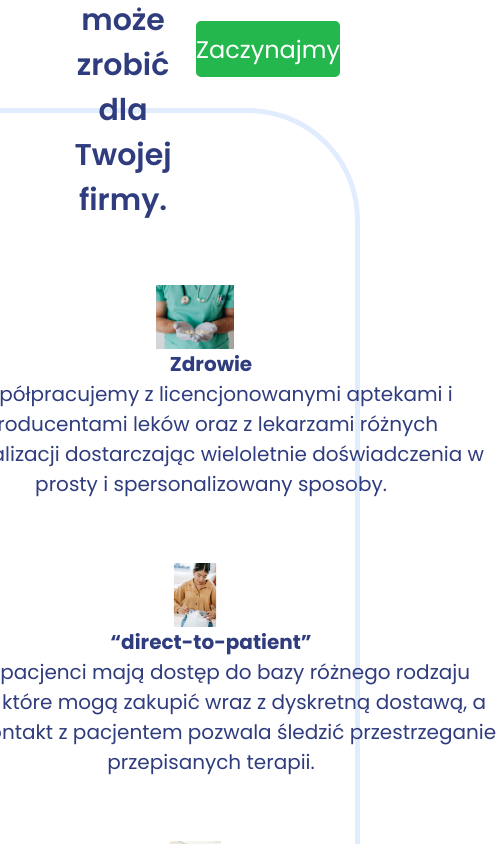
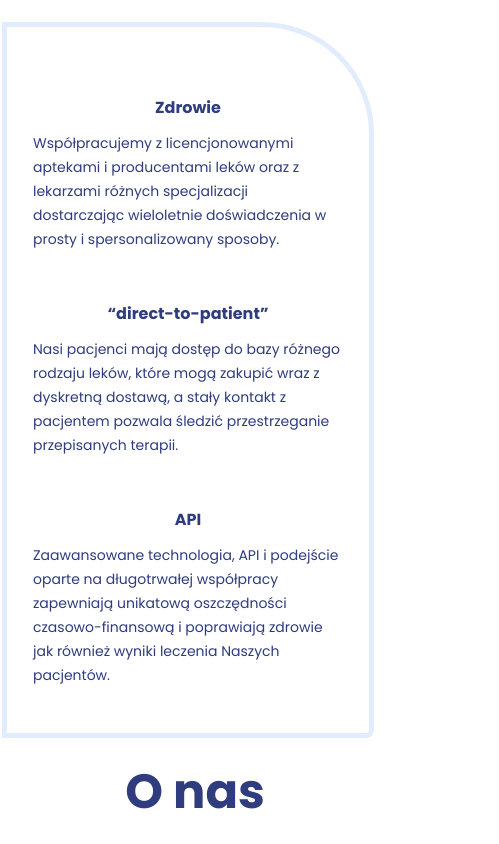
Before and after one commit to arjamizo/medex-langing-page, a Next.js app: page / in a window 390 px wide. Shown: the part 2880-3724 px from the top of the page, 499 px wide, since content can reach past the window. Built offline with nearby package versions, Linux system fonts and the light colour scheme.

Commit message:
[feat] WhatWeCouldDo component finished

```diff
--- a/components/WhatWeCouldDo.tsx
+++ b/components/WhatWeCouldDo.tsx
@@ -10,67 +10,55 @@ export default function WhatWeCouldDo() {
           <h3>Odkryj co Medex może zrobić dla Twojej firmy.</h3>
           <div className={styles.buttonGreen}>Zaczynajmy</div>
         </div>
-        <div className={styles.backgroundSquare}>
-        </div>
+        <div className={styles.backgroundSquareAbsolute} />
+        <div className={styles.backgroundSquareRelative}>
           <div className={styles.flex}>
             {/* TODO: this should be map */}
             <div className={styles.row}>
               <div className={styles.pictureStyle}>
-              <ImageFix
-                src="/images/health.png"
-                alt="Zdrowie"
-              />
+                <ImageFix src="/images/health.png" alt="Zdrowie" />
               </div>
               <div className={styles.column}>
                 <div className={styles.title}>Zdrowie</div>
                 <div className={styles.description}>
-                Współpracujemy z licencjonowanymi aptekami i
-                producentami leków oraz z lekarzami różnych
-                specjalizacji dostarczając wieloletnie
-                doświadczenia w prosty i spersonalizowany
-                sposoby.
+                  Współpracujemy z licencjonowanymi aptekami i producentami
+                  leków oraz z lekarzami różnych specjalizacji dostarczając
+                  wieloletnie doświadczenia w prosty i spersonalizowany sposoby.
                 </div>
               </div>
             </div>
           </div>
           <div className={styles.flex}>
             <div className={styles.row}>
-            <div className={styles.column} id={styles.BA}>
-              <div className={styles.title}>
-                “direct-to-patient”
-              </div>
-              <div className={styles.description}>
-                Nasi pacjenci mają dostęp do bazy różnego
-                rodzaju leków, które mogą zakupić wraz z
-                dyskretną dostawą, a stały kontakt z
-                pacjentem pozwala śledzić przestrzeganie
-                przepisanych terapii.
-              </div>
-            </div>
               <div className={styles.pictureStyle} id={styles.BB}>
                 <ImageFix
                   src="/images/direct-to-patient.png"
                   alt="Direct to patient"
                 />
               </div>
+              <div className={styles.column} id={styles.BA}>
+                <div className={styles.title}>“direct-to-patient”</div>
+                <div className={styles.description}>
+                  Nasi pacjenci mają dostęp do bazy różnego rodzaju leków, które
+                  mogą zakupić wraz z dyskretną dostawą, a stały kontakt z
+                  pacjentem pozwala śledzić przestrzeganie przepisanych terapii.
+                </div>
+              </div>
             </div>
           </div>
           <div className={styles.flex}>
             <div className={styles.row}>
               <div className={styles.pictureStyle}>
-              <ImageFix
-                src="/images/apiPicture.png"
-                alt="Zdrowie"
-              />
+                <ImageFix src="/images/apiPicture.png" alt="Zdrowie" />
               </div>
               <div className={styles.column}>
                 <div className={styles.title}>API</div>
                 <div className={styles.description}>
-                Zaawansowane technologia, API i podejście
-                oparte na długotrwałej współpracy zapewniają
-                unikatową oszczędności czasowo-finansową i
-                poprawiają zdrowie jak również wyniki
+                  Zaawansowane technologia, API i podejście oparte na
+                  długotrwałej współpracy zapewniają unikatową oszczędności
+                  czasowo-finansową i poprawiają zdrowie jak również wyniki
                   leczenia Naszych pacjentów.
+                </div>
               </div>
             </div>
           </div>
--- a/package.json
+++ b/package.json
@@ -11,6 +11,7 @@
   "dependencies": {
     "@fontsource/poppins": "^4.5.0",
     "next": "11.1.2",
+    "prettier": "^2.4.1",
     "react": "17.0.2",
     "react-dom": "17.0.2",
     "react-hook-form": "^7.16.0",
--- a/styles/WhatWeCouldDo.module.css
+++ b/styles/WhatWeCouldDo.module.css
@@ -3,7 +3,7 @@
     z-index: 2;
 }
 
-.backgroundSquare {
+.backgroundSquareAbsolute {
     border: 5px solid rgba(21, 101, 255, 0.12);
     border-radius: 0 7em 0.5rem 0;
     box-sizing: border-box;
@@ -43,7 +43,7 @@
     align-items: center;
     justify-content: center;
     cursor: pointer;
-    margin: 0 0 2rem 0;
+    margin: 0;
 }
 
 .buttonGreen:hover {
@@ -68,7 +68,7 @@
     flex-direction: row;
     color: #2f3c7e;
     justify-content: center;
-    flex-wrap: wrap;
+    flex-wrap: nowrap;
 }
 
 .flexTop {
@@ -77,6 +77,7 @@
     align-items: center;
     justify-content: center;
     align-content: center;
+    flex-wrap: wrap;
 }
 
 .pictureStyle {
@@ -87,24 +88,102 @@
     margin: auto;
 }
 
-
 .row {
     display: flex;
     align-items: center;
-    flex-wrap: wrap;
+    flex-wrap: nowrap;
 }
 
 .column {
     display: flex;
     flex-direction: column;
-    width: 38rem;
-	margin:auto;
-	padding-bottom:4rem;
-	padding-left: 2rem;
+    margin: auto;
+    padding-bottom: 4rem;
+    padding-left: 2rem;
+}
+
+.description {
+    max-width: 38rem;
+}
+
+#BA {
+    order: 1;
+}
+
+#BB {
+    order: 2;
 }
 
 @media (max-width: 1024px) {
     /* Laptop */
+    .globalWhatWeCouldDo {
+        text-align: center;
+    }
+
+    .pictureStyle {
+        padding: 0;
+    }
+
+    .globalWhatWeCouldDo {
+        padding: 1rem;
+    }
+
+    .backgroundSquareRelative {
+        border: 5px solid rgba(21, 101, 255, 0.12);
+        border-radius: 0 7em 0.5rem 0;
+        box-sizing: border-box;
+        padding: 3em 1em 1em 1em;
+    }
+
+    .backgroundSquareAbsolute {
+        visibility: hidden;
+    }
+}
+
+@media (max-width: 768px) {
+    /* Tablet */
+    .pictureStyle {
+        width: 80%;
+    }
+
+    .column {
+        padding: 0.5em;
+        margin-bottom: 2em;
+    }
+
+    .column:last-child {
+        padding: 0.5em;
+        margin-bottom: 1em;
+    }
+
+
+    .backgroundSquareAbsolute {
+        height: 90%;
+    }
+
+    .globalWhatWeCouldDo {
+        padding: 2px 16px 2px 2px;
+    }
+
+
+    .description {
+        line-height: 24px;
+        text-align: left;
+    }
+
+    .title {
+        padding: 0.5em;
+    }
+
+    .buttonGreen {
+        width: 70%;
+        margin: 0;
+    }
+
+    .row {
+        flex-wrap: wrap;
+    }
+
     #BA {
         order: 2;
     }
@@ -113,12 +192,24 @@
         order: 1;
     }
 
-    .globalWhatWeCouldDo {
-        text-align: center;
+}
+
+@media (max-width: 425px) {
+    /* Mobile L */
+    .title {
+        font-size: 16px;
+        padding: 0.5em;
     }
 
-	.pictureStyle {
-		width: 70%;
-	}
+    .description {
+        font-size: 14px;
+        line-height: 24px;
+        text-align: left;
+    }
 
+    .globalWhatWeCouldDo h3 {
+        font-size: 20px;
+        line-height: 32px;
+        padding: 0 1em;
+    }
 }
```
Also changed, not shown: 1 other file (tests, documents, lock files or other folders). Lines whose indentation alone changed are shown as unchanged.
